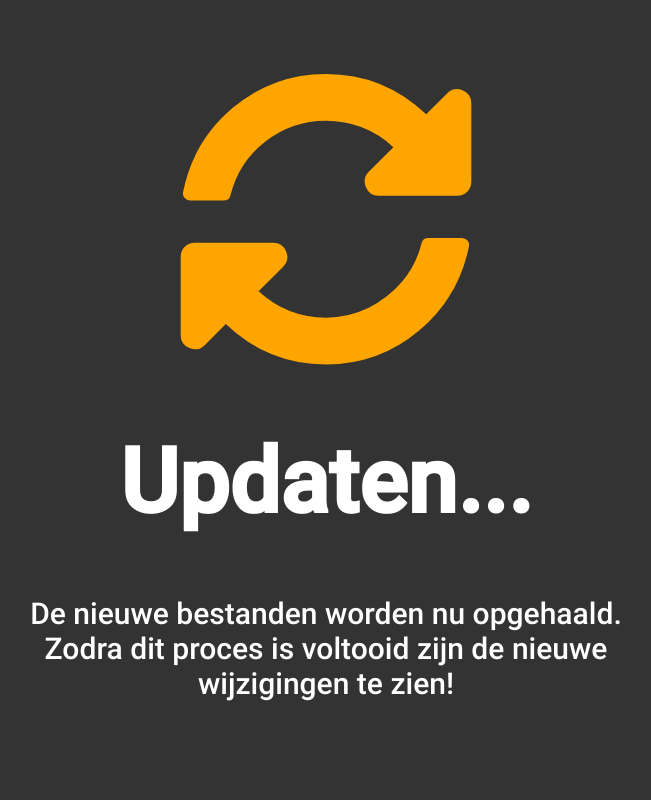
After one commit to Underlyingglitch/piscreen-client, a PHP site: page /updating.php in a window 1280 px wide. The commit adds this page. Shown: the whole page, without its empty margins (314-965 px from the left). Run offline with PHP 8.4, Linux system fonts and the light colour scheme; data that the repository does not hold is empty.

Commit message:
Added playlist updating module

```diff
--- /dev/null
+++ b/player/localserver/includes/templates/image.html
@@ -0,0 +1 @@
+<img src="IMG_SOURCE_HERE" height="800vh" \>
--- /dev/null
+++ b/player/localserver/includes/templates/noplaylist.html
@@ -0,0 +1 @@
+<h1 class="text">Geen afspeellijst!</h1>
--- /dev/null
+++ b/player/localserver/includes/templates/text.html
@@ -0,0 +1 @@
+<p class="text">TEXT_INPUT_HERE</p>
--- /dev/null
+++ b/player/localserver/updating.php
@@ -0,0 +1,67 @@
+<html>
+  <head>
+    <meta charset="utf-8">
+    <title>PiScreen - Updating</title>
+
+    <link rel="stylesheet" href="vendor/fontawesome/css/all.css">
+
+    <!-- Fonts -->
+    <link rel="stylesheet" href="css/roboto.css">
+
+    <style>
+      body {
+        background: #333;
+      }
+
+      .icon {
+        font-size: 300px;
+        color: orange;
+      }
+
+      .title {
+        font-family: Roboto;
+        font-size: 90px;
+        color: white;
+      }
+
+      .text {
+        font-family: Roboto;
+        font-size: 30px;
+        color: white;
+      }
+
+      .main {
+        position: absolute;
+        top: 50%;
+        left: 50%;
+        transform: translateX(-50%) translateY(-50%);
+      }
+    </style>
+
+    <script src="vendor/jquery/jquery.min.js"></script>
+  </head>
+  <body>
+    <div class="main" align="center">
+      <i class="fas fa-sync-alt fa-7x icon"></i>
+      <h1 class="title">Updaten...</h1>
+      <p class="text">De nieuwe bestanden worden nu opgehaald. Zodra dit proces is voltooid zijn de nieuwe wijzigingen te zien!</p>
+    </div>
+    <script>
+    $(document).ready(function(){
+      $.post('includes/actions/update.php');
+      function checkUpdate() {
+        $.post('includes/actions/checkupdate.php', function(data){
+          if (data == "false") {
+            $('#update').html('Update found!');
+            location.replace('player.php');
+          }
+        });
+      }
+
+      setInterval(function(){
+        checkUpdate();
+      }, 5000);
+    });
+    </script>
+  </body>
+</html>
```
Also changed, not shown: player/localserver/includes/actions/checkupdate.php (added, +9 -0 lines), player/localserver/includes/actions/update.php (added, +38 -0 lines), player/localserver/player.php (+78 -1 lines), player/localserver/includes/playlist/imgs/imgs.txt (added), 1 other file.
